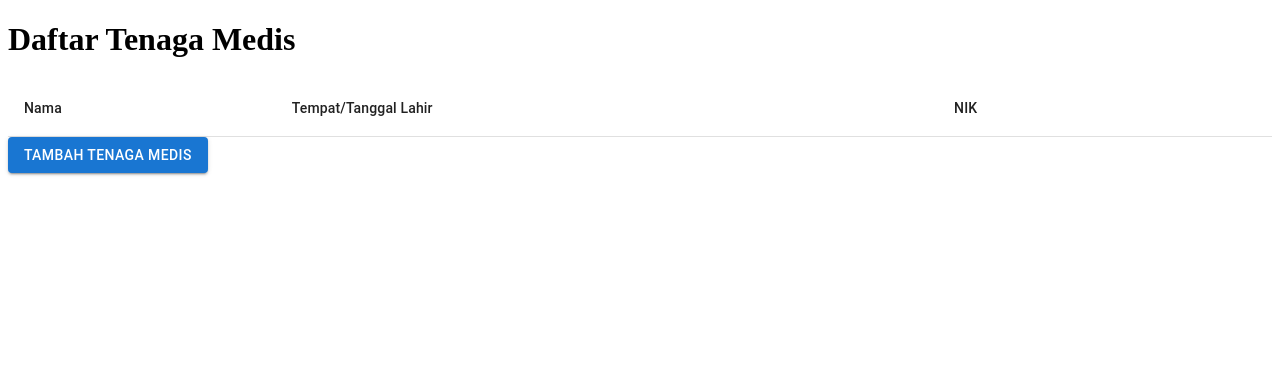
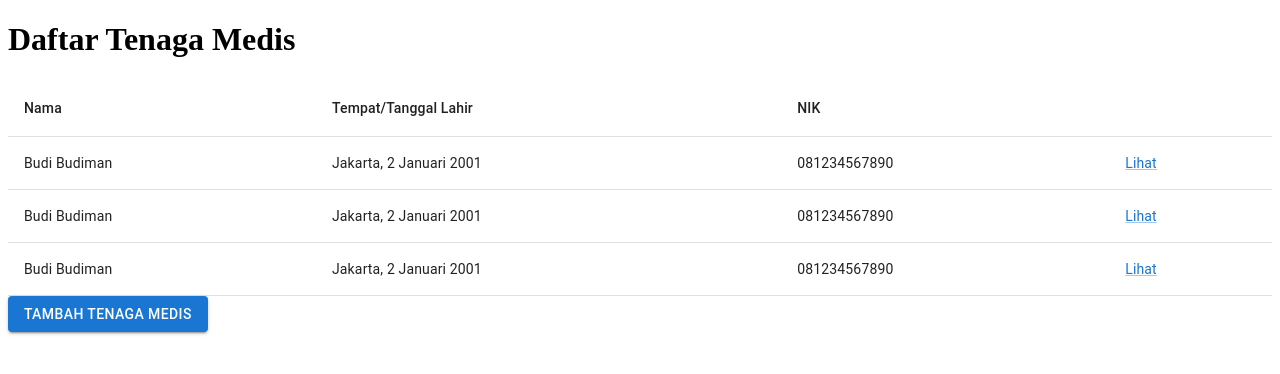
Before and after one commit to dnswd/jiva, a Next.js app: page /tenaga-medis in a window 1280 px wide. Shown: the top 374 px of the page. Built offline with nearby package versions, Linux system fonts and the light colour scheme.

Commit message:
green: implement lihat values as links

```diff
--- a/components/pages/tenaga-medis/DashboardTenagaMedisPage.js
+++ b/components/pages/tenaga-medis/DashboardTenagaMedisPage.js
@@ -6,6 +6,7 @@ import TableCell from '@mui/material/TableCell';
 import TableContainer from '@mui/material/TableContainer';
 import TableHead from '@mui/material/TableHead';
 import TableRow from '@mui/material/TableRow';
+import Link from '@mui/material/Link';
 
 function DashboardTenagaMedisPage() {
   return (
@@ -24,7 +25,26 @@ function DashboardTenagaMedisPage() {
           </TableHead>
 
           <TableBody>
+            <TableRow>
+              <TableCell>Budi Budiman</TableCell>
+              <TableCell>Jakarta, 2 Januari 2001</TableCell>
+              <TableCell>081234567890</TableCell>
+              <TableCell><Link href="#">Lihat</Link></TableCell>
+            </TableRow>
 
+            <TableRow>
+              <TableCell>Budi Budiman</TableCell>
+              <TableCell>Jakarta, 2 Januari 2001</TableCell>
+              <TableCell>081234567890</TableCell>
+              <TableCell><Link href="#">Lihat</Link></TableCell>
+            </TableRow>
+
+            <TableRow>
+              <TableCell>Budi Budiman</TableCell>
+              <TableCell>Jakarta, 2 Januari 2001</TableCell>
+              <TableCell>081234567890</TableCell>
+              <TableCell><Link href="#">Lihat</Link></TableCell>
+            </TableRow>
           </TableBody>
         </Table>
       </TableContainer>
```
